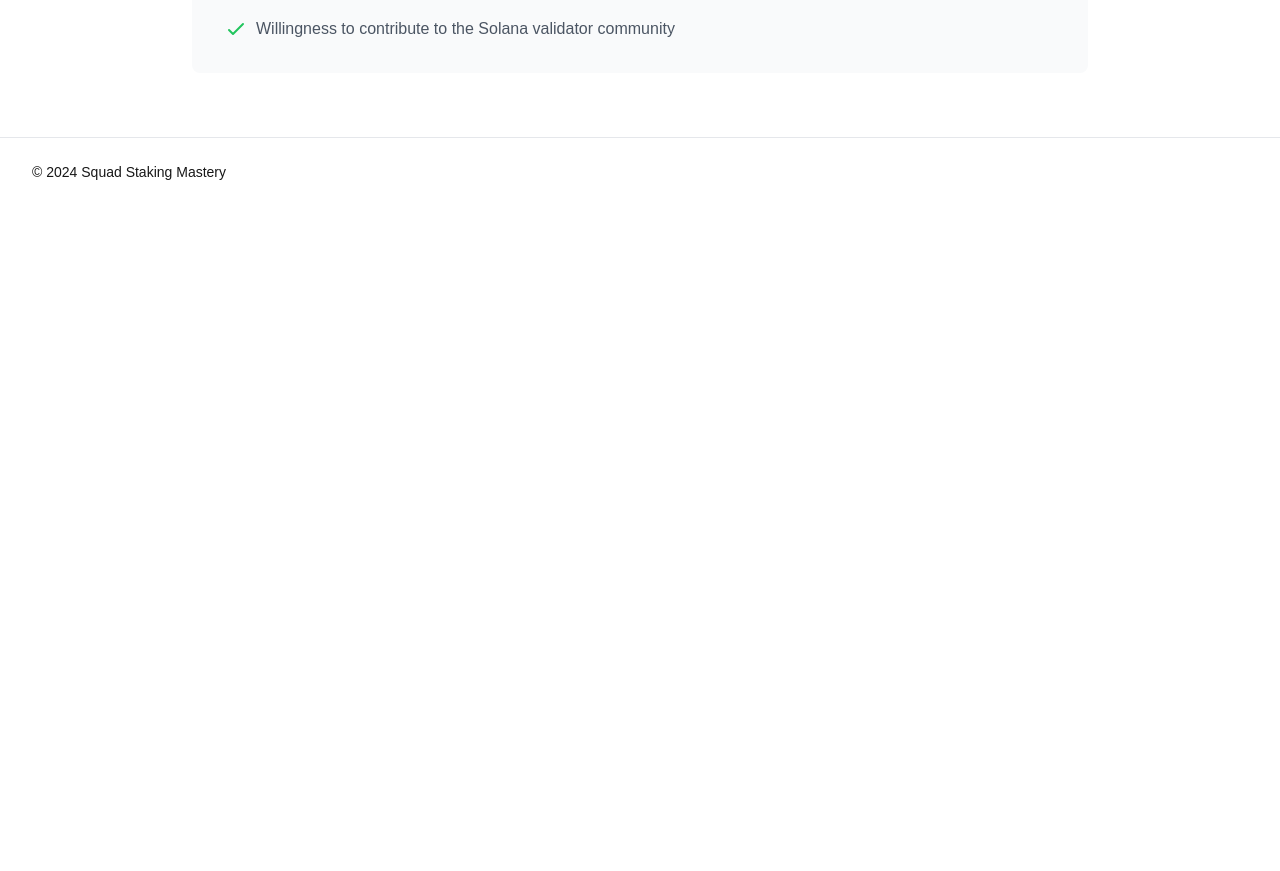
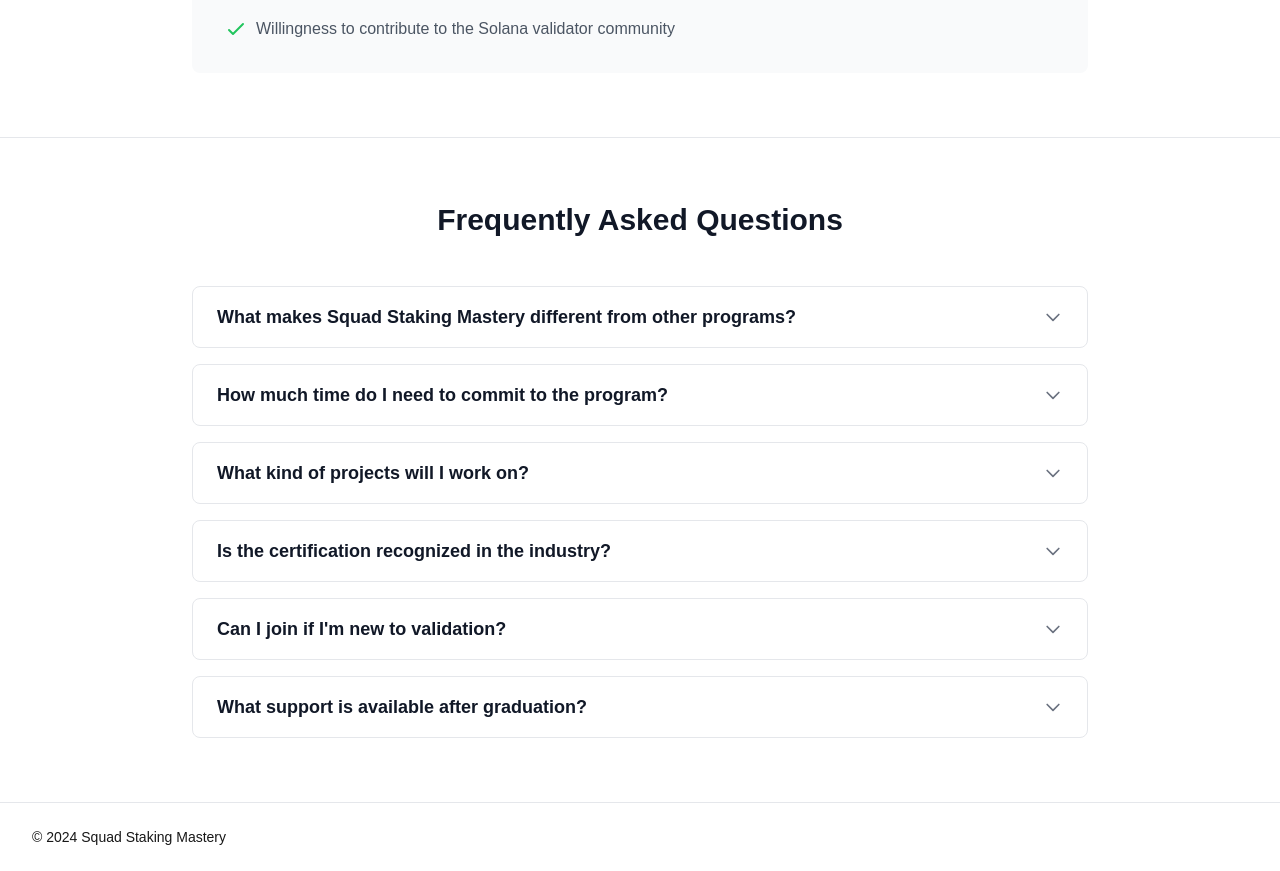
Before and after one commit to SCGilbert/Staking-Mastery-Program, a Next.js app: page /mastery in a window 1280 px wide. Shown: the part 2580-3451 px from the top of the page. Before the commit the page ends 2786 px from the top, so only its background shows below. Built offline with nearby package versions, Linux system fonts and the light colour scheme.

Commit message:
Add FAQ section to MasteryPage, providing detailed answers to common questions about the program, including its uniqueness, time commitment, project work, certification recognition, eligibility, and post-graduation support.

```diff
--- a/app/mastery/page.js
+++ b/app/mastery/page.js
@@ -1,4 +1,40 @@
+'use client';
+import React from 'react';
+
 export default function MasteryPage() {
+  const [openFaq, setOpenFaq] = React.useState(-1);
+
+  const toggleFaq = (index) => {
+    setOpenFaq(openFaq === index ? -1 : index);
+  };
+
+  const faqs = [
+    {
+      question: "What makes Squad Staking Mastery different from other programs?",
+      answer: "Squad Staking Mastery is the only program specifically designed for Solana validators focusing on squad staking. Our curriculum is built by industry experts, offers hands-on experience, and provides direct mentorship from successful validators."
+    },
+    {
+      question: "How much time do I need to commit to the program?",
+      answer: "The program requires 10-15 hours per week over a 12-week period. This includes time for learning, project work, mentorship sessions, and community participation. The schedule is flexible to accommodate different time zones."
+    },
+    {
+      question: "What kind of projects will I work on?",
+      answer: "You'll work on real-world validator projects including setting up and optimizing squad staking operations, developing monitoring tools, and contributing to the validator ecosystem. All projects are designed to build practical skills and create tangible value."
+    },
+    {
+      question: "Is the certification recognized in the industry?",
+      answer: "Yes, our certification is recognized throughout the Solana ecosystem. Graduates are acknowledged as qualified squad staking validators, and many have gone on to secure prominent positions or successfully run their own validator operations."
+    },
+    {
+      question: "Can I join if I'm new to validation?",
+      answer: "While we welcome enthusiastic learners, the program requires at least 6 months of Solana validator experience. This ensures all participants can engage meaningfully with the advanced content and contribute to peer learning."
+    },
+    {
+      question: "What support is available after graduation?",
+      answer: "Graduates join our alumni network, gaining ongoing access to community resources, job opportunities, and the ability to mentor future cohorts. We also provide continued support through our community channels."
+    }
+  ];
+
   return (
     <div className="min-h-screen flex flex-col">
       {/* Hero Section */}
@@ -340,6 +376,57 @@
             </div>
           </div>
         </div>
+
+        {/* FAQ Section */}
+        <div className="max-w-7xl mx-auto px-4 sm:px-6 lg:px-8 py-16 border-t">
+          <div className="max-w-4xl mx-auto">
+            <h2 className="text-3xl font-bold text-gray-900 dark:text-white text-center mb-12">
+              Frequently Asked Questions
+            </h2>
+
+            <div className="space-y-4">
+              {faqs.map((faq, index) => (
+                <div
+                  key={index}
+                  className="border border-gray-200 dark:border-gray-700 rounded-lg overflow-hidden"
+                >
+                  <button
+                    onClick={() => toggleFaq(index)}
+                    className="w-full px-6 py-4 text-left flex justify-between items-center hover:bg-gray-50 dark:hover:bg-gray-800 transition-colors"
+                  >
+                    <span className="text-lg font-semibold text-gray-900 dark:text-white">
+                      {faq.question}
+                    </span>
+                    <svg
+                      className={`w-5 h-5 text-gray-500 transform transition-transform ${
+                        openFaq === index ? 'rotate-180' : ''
+                      }`}
+                      fill="none"
+                      stroke="currentColor"
+                      viewBox="0 0 24 24"
+                    >
+                      <path
+                        strokeLinecap="round"
+                        strokeLinejoin="round"
+                        strokeWidth="2"
+                        d="M19 9l-7 7-7-7"
+                      />
+                    </svg>
+                  </button>
+                  <div
+                    className={`overflow-hidden transition-all duration-200 ease-in-out ${
+                      openFaq === index ? 'max-h-96' : 'max-h-0'
+                    }`}
+                  >
+                    <div className="px-6 py-4 text-gray-600 dark:text-gray-300 bg-gray-50 dark:bg-gray-800">
+                      {faq.answer}
+                    </div>
+                  </div>
+                </div>
+              ))}
+            </div>
+          </div>
+        </div>
       </main>
 
       {/* Footer Section */}
```
